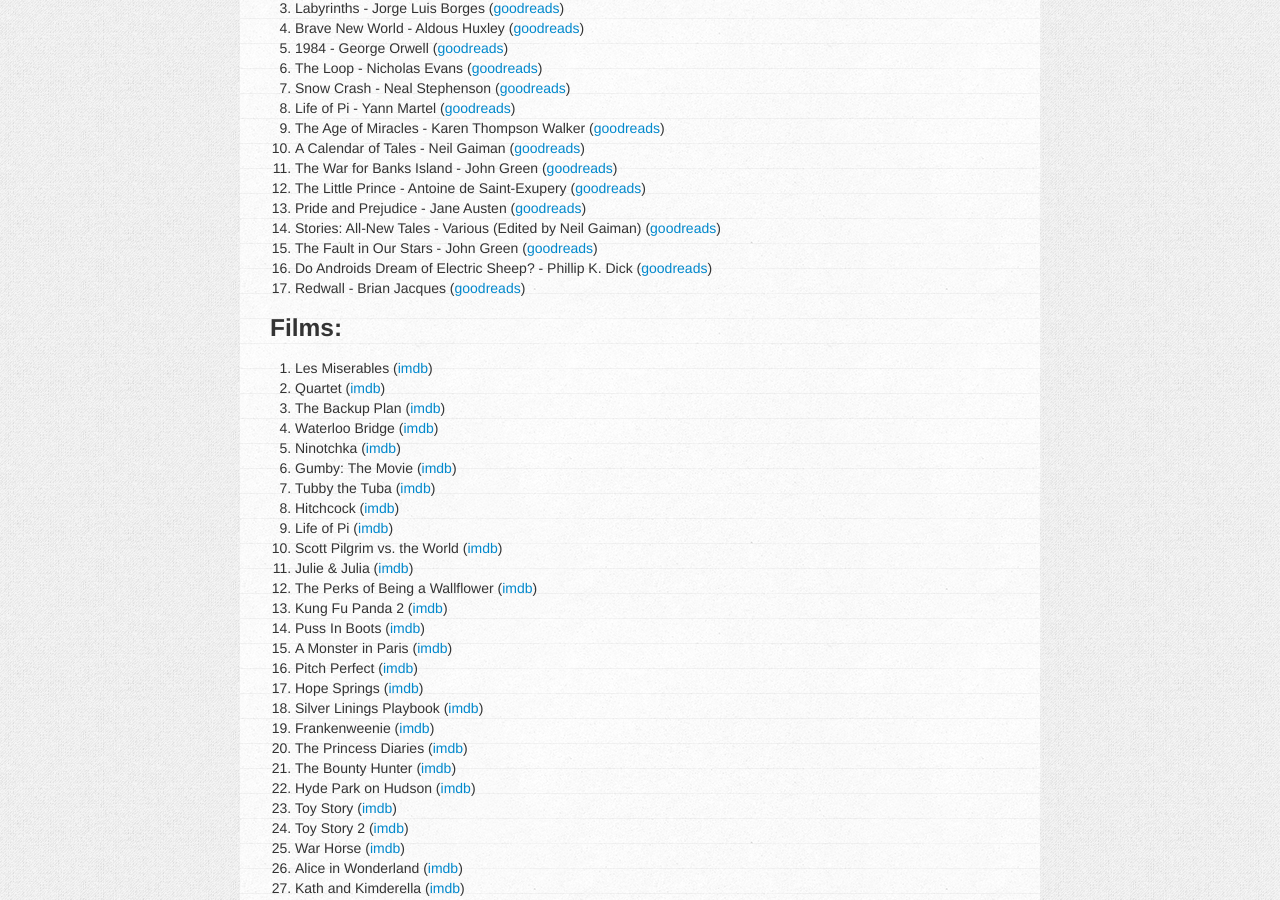
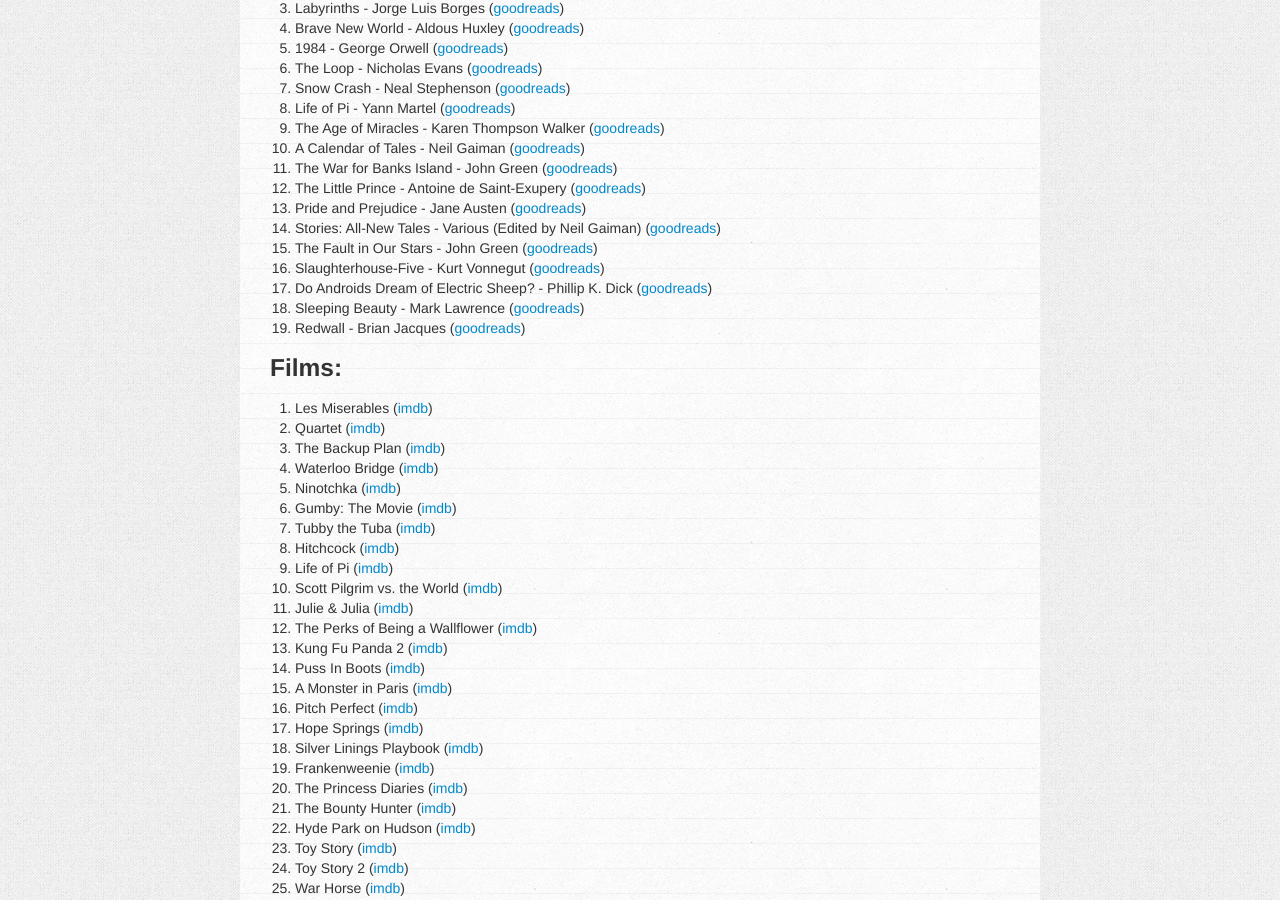
Before and after one commit to charlottepierce/charlottepierce.github.com, a Jekyll site: the page built from _posts/2013-01-01-50-50-Challenge-2013.markdown, in a window 1280 px wide and 900 px high, scrolled down 390 px. Built offline with Jekyll 4.4.1, drawn with Linux system fonts in a browser that asks for light colours.

Commit message:
Updated 50/50 challenge list.

```diff
--- a/_posts/2013-01-01-50-50-Challenge-2013.markdown
+++ b/_posts/2013-01-01-50-50-Challenge-2013.markdown
@@ -22,8 +22,10 @@
 13. Pride and Prejudice - Jane Austen ([goodreads](http://www.goodreads.com/book/show/1885.Pride_and_Prejudice))
 14. Stories: All-New Tales - Various (Edited by Neil Gaiman) ([goodreads](http://www.goodreads.com/book/show/7637398-stories))
 15. The Fault in Our Stars - John Green ([goodreads](http://www.goodreads.com/book/show/11870085-the-fault-in-our-stars))
-16. Do Androids Dream of Electric Sheep? - Phillip K. Dick ([goodreads](http://www.goodreads.com/book/show/7082.Do_Androids_Dream_of_Electric_Sheep_))
-17. Redwall - Brian Jacques ([goodreads](http://www.goodreads.com/book/show/7996.Redwall))
+16. Slaughterhouse-Five - Kurt Vonnegut ([goodreads](http://www.goodreads.com/book/show/535824.Slaughterhouse_Five_or_the_Children_s_Crusade_a_Duty_dance_with_Death))
+17. Do Androids Dream of Electric Sheep? - Phillip K. Dick ([goodreads](http://www.goodreads.com/book/show/7082.Do_Androids_Dream_of_Electric_Sheep_))
+18. Sleeping Beauty - Mark Lawrence ([goodreads](http://www.goodreads.com/book/show/18132196-sleeping-beauty))
+19. Redwall - Brian Jacques ([goodreads](http://www.goodreads.com/book/show/7996.Redwall))
 
 ### Films: ###
 
```
